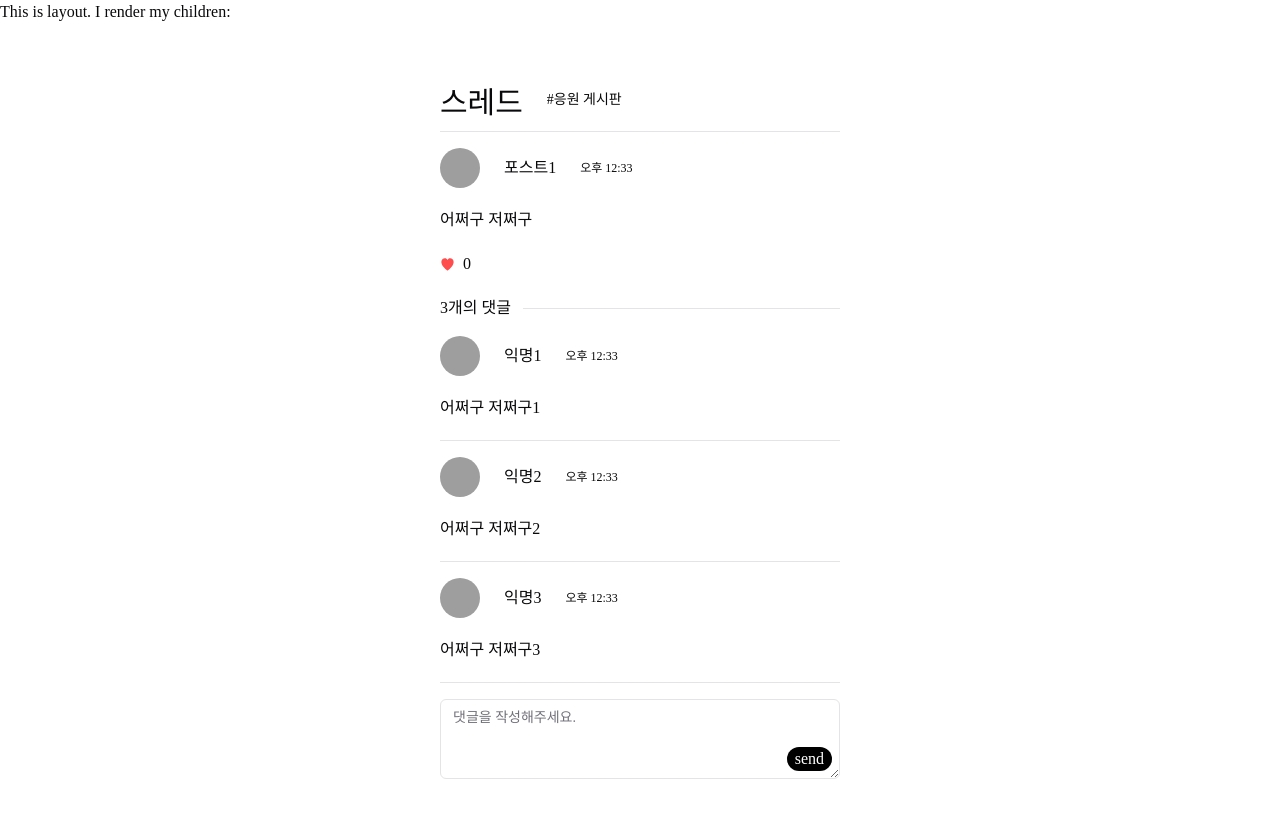
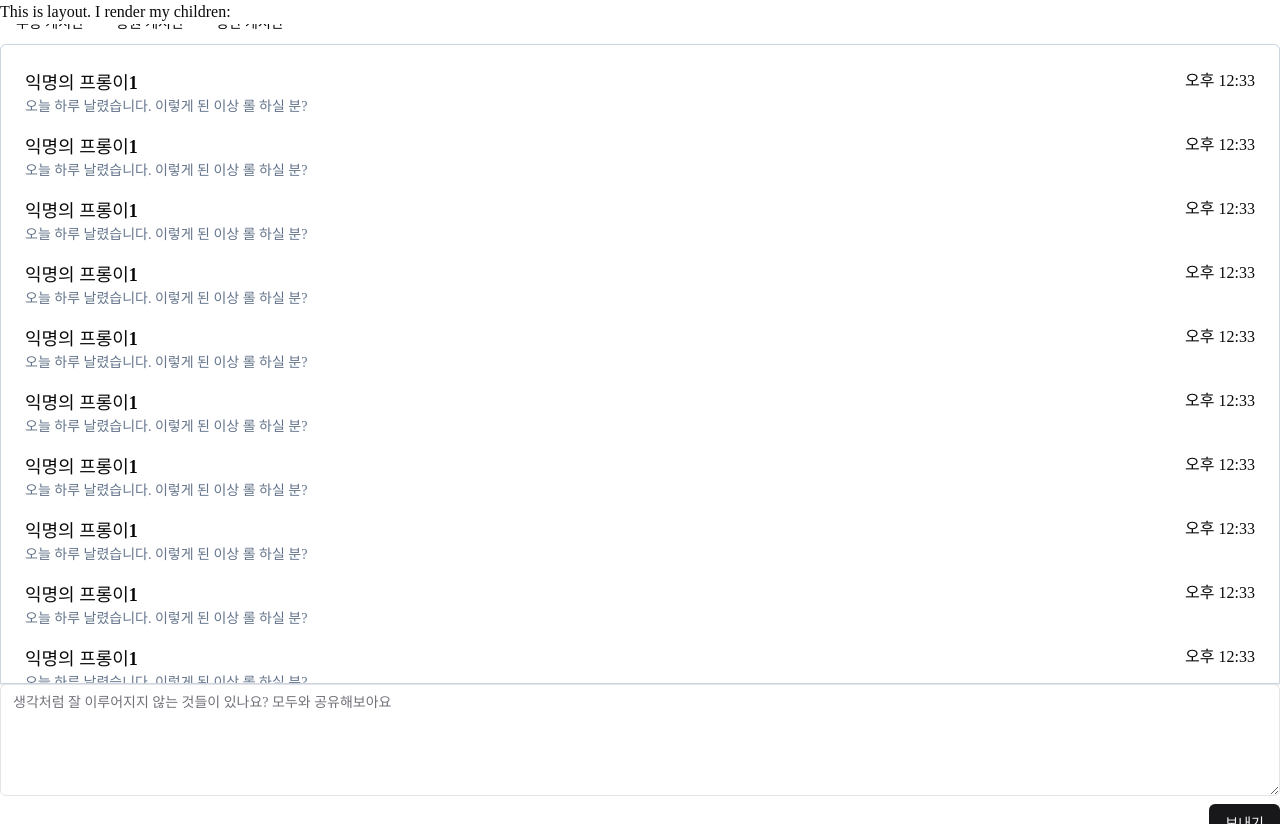
Before and after one commit to seongbin9786/simple-devnamu, a React (Vite) app: page / in a window 1280 px wide. Built offline with nearby package versions, Linux system fonts and the light colour scheme; grey boxes are pictures that could not be loaded.

Commit message:
feat: 메인 페이지 ui 구현

```diff
--- a/src/pages/MainPage.tsx
+++ b/src/pages/MainPage.tsx
@@ -1,13 +1,68 @@
-import ThreadDemo from "@/components/ThreadDemo.tsx";
+import { useState } from "react";
 
-export interface Props {}
+import ThreadDemo from "@/components/ThreadDemo";
+import { Button } from "@/registry/default/ui/button";
+import { Textarea } from "@/registry/default/ui/textarea";
 
-export default function MainPage(props: Props) {
+import {
+    Menubar,
+    MenubarMenu,
+    MenubarSeparator,
+    MenubarTrigger,
+} from "../registry/default/ui/menubar";
+
+export default function MainPage() {
+    const [toggleThread, setToggleThread] = useState(false);
+
     return (
-        <div>
-            <div className="flex justify-center items-center w-full h-screen">
-                <ThreadDemo hashTagName="응원 게시판" className="w-[400px]" />
+        <div className="relative flex justify-center items-center h-screen overflow-hidden">
+            <div className="flex flex-col justify-center  w-[90rem] ">
+                <Menubar className="w-auto border-none ">
+                    <MenubarMenu>
+                        <MenubarTrigger>무능 게시판</MenubarTrigger>
+                        <MenubarSeparator />
+                        <MenubarTrigger>응원 게시판</MenubarTrigger>
+                        <MenubarSeparator />
+                        <MenubarTrigger>칭찬 게시판</MenubarTrigger>
+                        <MenubarSeparator />
+                    </MenubarMenu>
+                </Menubar>
+                <div className="w-full h-[40rem] border border-[#CBD5E1] rounded-t-md p-6 shadow overflow-y-auto">
+                    <ul>
+                        {Array.from({ length: 15 }).map((_, index) => (
+                            <li
+                                onClick={() => setToggleThread(!toggleThread)}
+                                key={index}
+                                className="flex justify-between items-start mb-4 cursor-pointer"
+                            >
+                                <div className="flex flex-col">
+                                    <h1 className="text-lg font-semibold">익명의 프롱이1</h1>
+                                    <p className="text-[#64748B] text-sm">
+                                        오늘 하루 날렸습니다. 이렇게 된 이상 롤 하실 분?
+                                    </p>
+                                </div>
+                                <span>오후 12:33</span>
+                            </li>
+                        ))}
+                    </ul>
+                </div>
+                <form className="flex flex-col justify-between h-[10rem] w-full">
+                    <Textarea
+                        className="h-full rounded-b-md"
+                        placeholder="생각처럼 잘 이루어지지 않는 것들이 있나요? 모두와 공유해보아요"
+                    />
+                    <div className="flex justify-end">
+                        <Button type="submit" className="mt-2">
+                            보내기
+                        </Button>
+                    </div>
+                </form>
             </div>
+            {toggleThread && (
+                <div className="fixed top-0 right-0 z-10 h-screen">
+                    <ThreadDemo hashTagName="응원 게시판" className="w-[40rem] h-full bg-white" />
+                </div>
+            )}
         </div>
     );
 }
```
